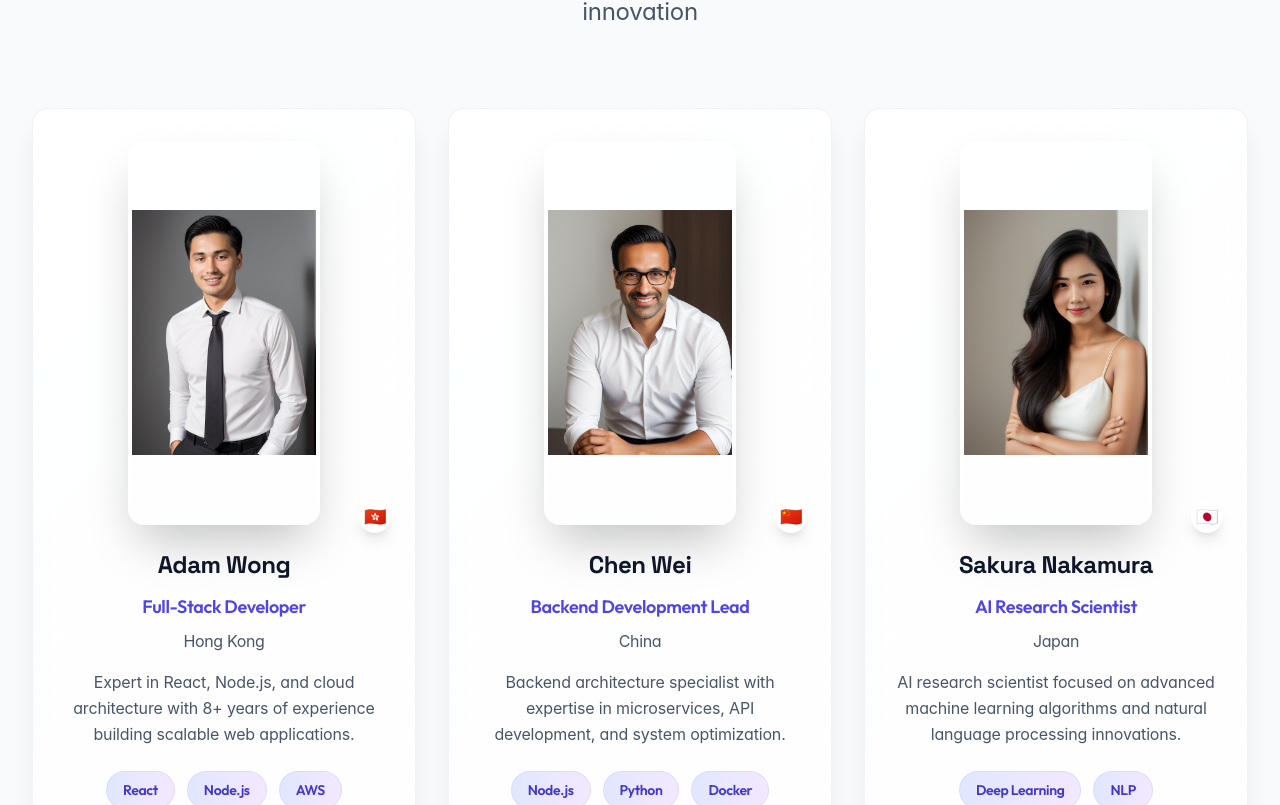
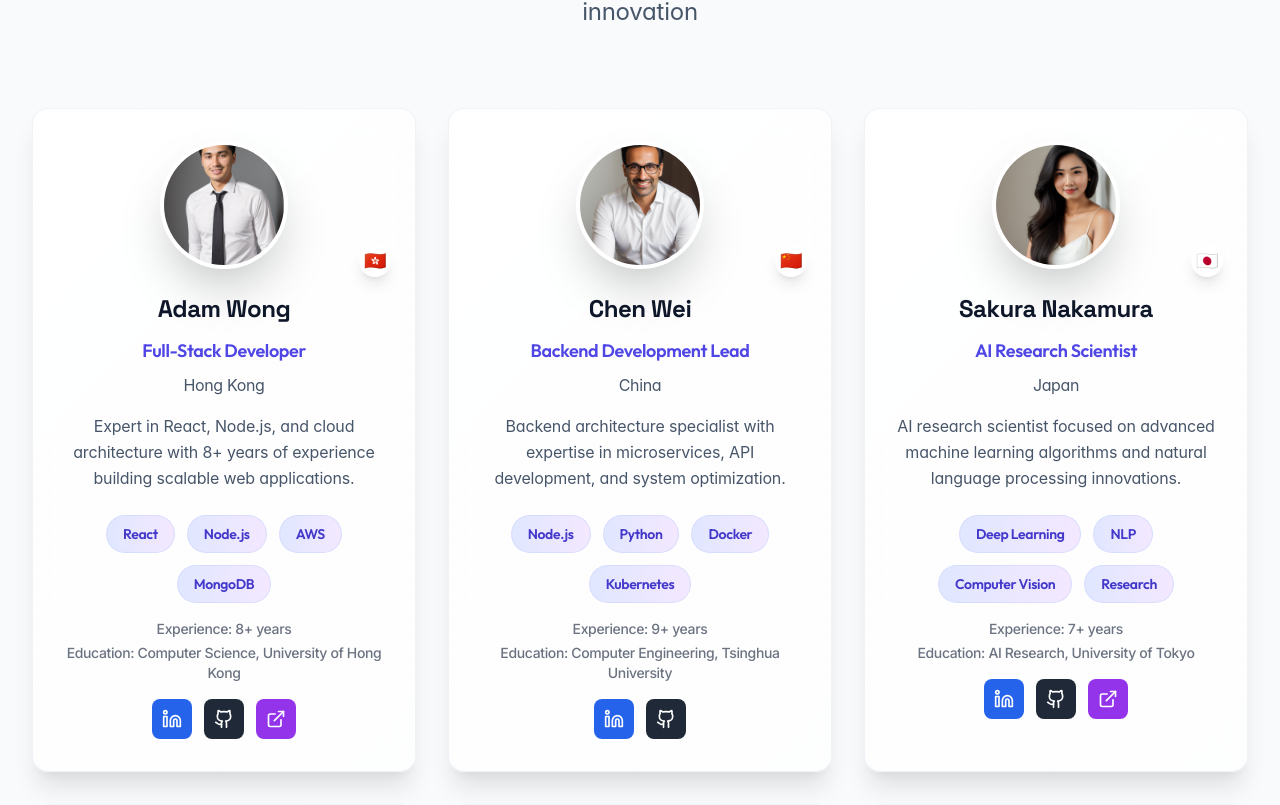
Before and after one commit to JM010101/techglobal-nextjs, a Next.js app: page / in a window 1280 px wide. Shown: the part 5915-6720 px from the top of the page. Built offline with nearby package versions, Linux system fonts and the light colour scheme; no server answers; the database is empty.

Commit message:
photoface

```diff
--- a/src/components/sections/Team.tsx
+++ b/src/components/sections/Team.tsx
@@ -289,13 +289,13 @@ const Team = () => {
               className="team-card group"
             >
               <div className="relative mb-6">
-                <div className="w-48 h-96 mx-auto rounded-2xl overflow-hidden border-4 border-white/20 shadow-2xl group-hover:scale-110 transition-all duration-500">
+                <div className="w-32 h-32 mx-auto rounded-full overflow-hidden border-4 border-white/20 shadow-2xl group-hover:scale-110 transition-all duration-500">
                   <Image
                     src={member.imageUrl}
                     alt={member.name}
-                    width={192}
-                    height={384}
-                    className="w-full h-full object-contain object-center"
+                    width={128}
+                    height={128}
+                    className="w-full h-full object-cover object-center"
                     unoptimized
                   />
                 </div>
```
